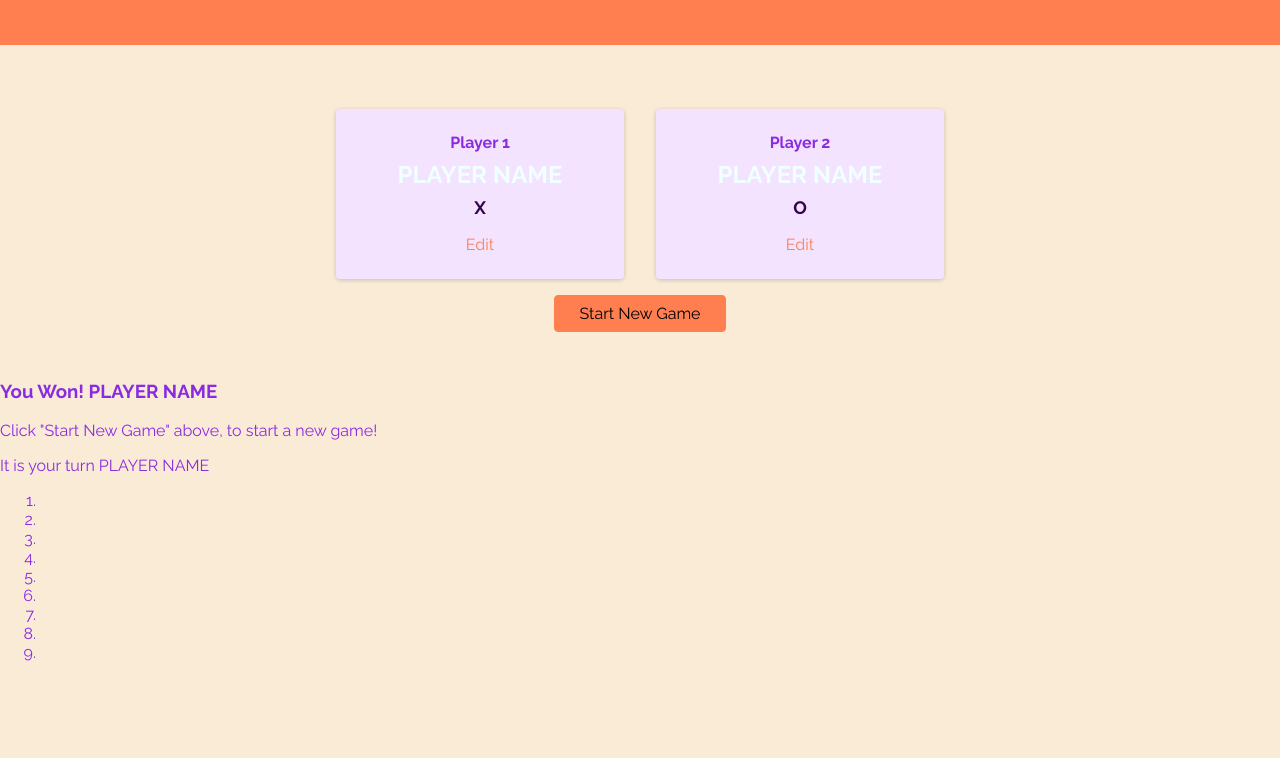
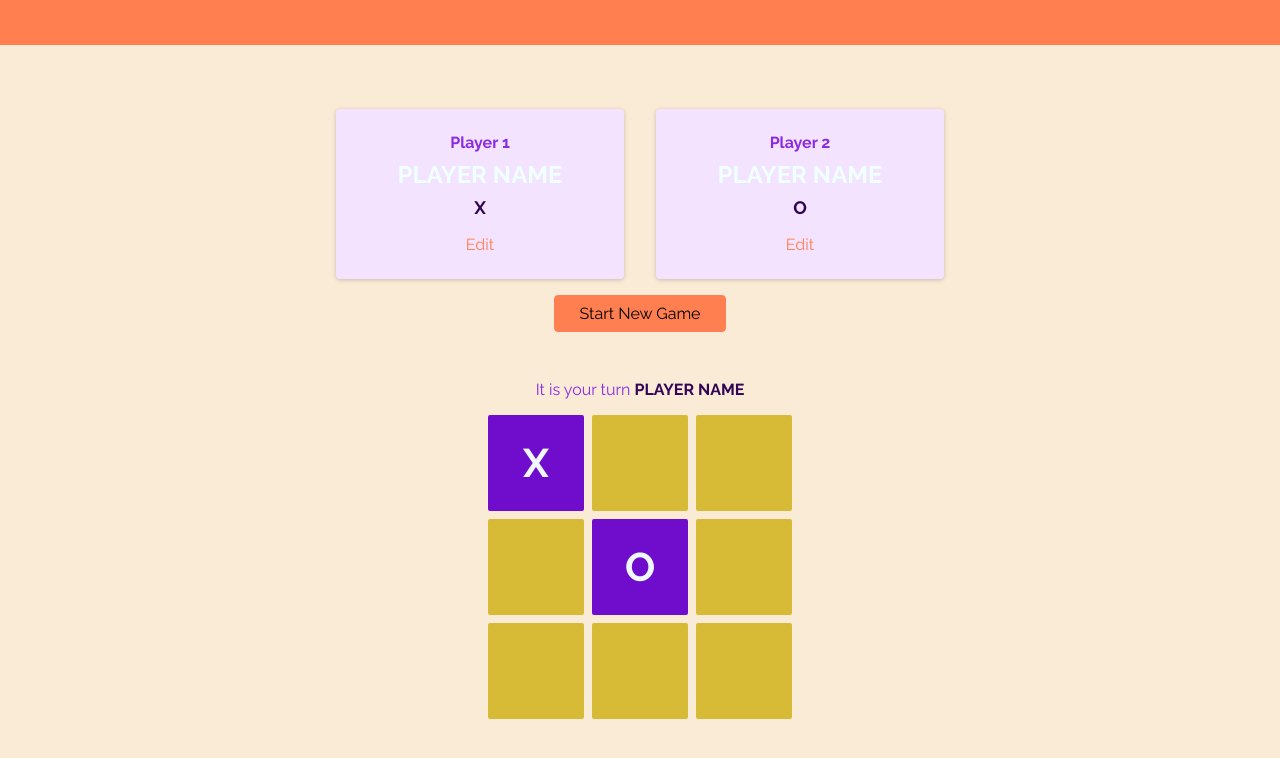
Before and after one commit to azizx018/tic-tac, a plain HTML site: page index.html in a window 1280 px wide. Shown: the part 134-892 px from the top of the page. Before the commit the page ends 812 px from the top, so only its background shows below. Drawn offline with Linux system fonts and the light colour scheme.

Commit message:
style
finished up adding styling

```diff
--- a/index.html
+++ b/index.html
@@ -11,6 +11,7 @@
 <link rel="stylesheet" href="styles/styles.css">
 <link rel="stylesheet" href="styles/overlays.css">
 <link rel="stylesheet" href="styles/config.css">
+<link rel="stylesheet" href="styles/game.css">
 </head>
 <body>
     <div id="backdrop"></div>
@@ -53,18 +54,18 @@
 
         </section>
         <section id="active-game">
-            <article>
-                <h3>You Won! <span id="winner-name">PLAYER NAME</span></h3>
+            <article id="game-over">
+                <h2>You Won! <span id="winner-name">PLAYER NAME</span></h2>
                 <p>Click "Start New Game" above, to start a new game!</p>
             </article>
             <p>It is your turn <span id="active-player-name">PLAYER NAME</span></p>
-            <ol>
-                <li></li>
+            <ol id="game-board">
+                <li class="disabled">X</li>
                 <li></li>
                 <li></li>
 
                 <li></li>
-                <li></li>
+                <li class="disabled">O</li>
                 <li></li>
 
                 <li></li>
--- /dev/null
+++ b/styles/game.css
@@ -0,0 +1,55 @@
+#active-game {
+    text-align: center;
+    margin: 2rem 0 5rem 0;
+
+}
+#game-over {
+    width: 90%;
+    max-width: 40rem;
+    margin: auto;
+    padding: 1rem 2rem;
+    background-color: rgb(50, 5 ,87);
+    box-shadow: 0 2px rgba(0, 0, 0, 0.2);
+    color: aliceblue;
+    border-radius: 4px;
+    display: none;
+}
+#game-over h2 {
+    font-size: 2.5rem;
+    margin: 0.5rem 0
+}
+#active-player-name {
+    font-weight: bold;
+    color: rgb(50, 5, 87);
+}
+#game-board {
+    list-style: none;
+    margin: 1rem 0;
+    padding: 0;
+    grid-template-columns: repeat(3, 6rem);
+    grid-template-rows: repeat(3, 6rem);
+    display: grid;
+    gap: 0.5rem;
+    justify-content: center;
+}
+
+#game-board li {
+    background-color: rgb(215, 187, 55);
+    border-radius: 2px;
+    cursor: pointer;
+    display: flex;
+    justify-content: center;
+    align-items: center;
+    font-size: 2.5rem;
+    font-weight: bold;
+
+}
+#game-board li:hover {
+    background-color: rgb(112, 13, 204);
+}
+#game-board li.disabled {
+    background-color: rgb(112, 13, 204);
+    cursor: default;
+    color: aliceblue;
+
+}
```
